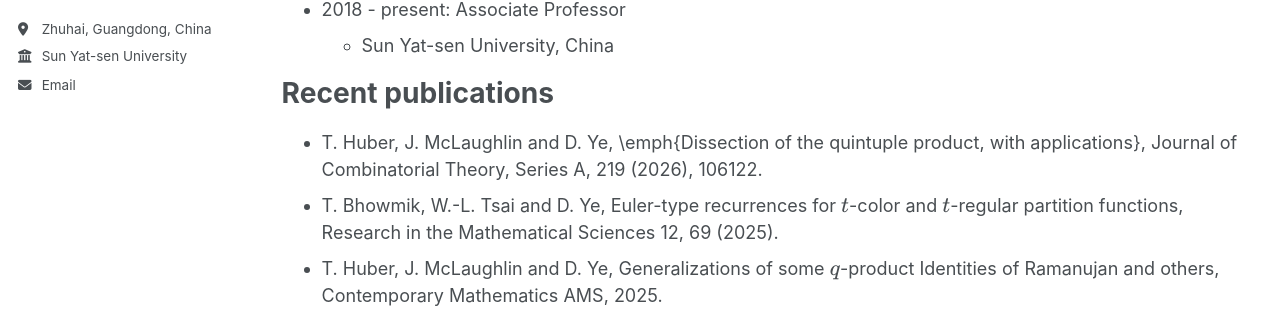
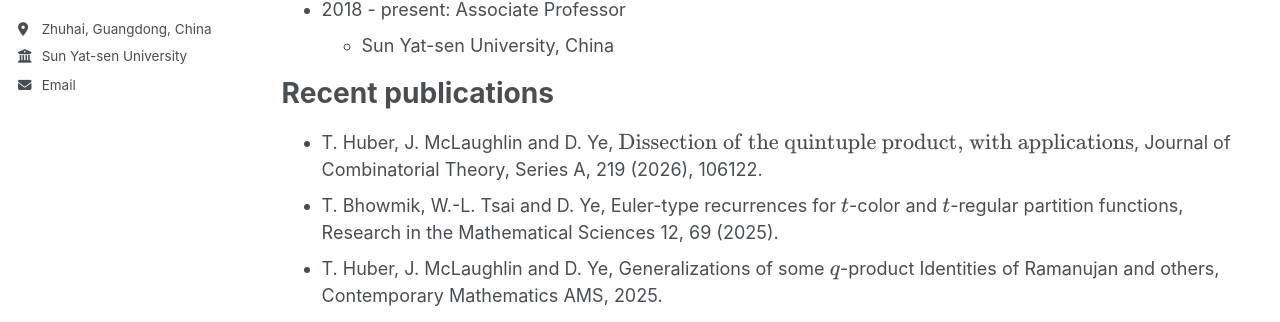
Before and after one commit to Dongxi-Ye/homepage, a Jekyll site: the page built from _pages/cv.md, in a window 1280 px wide and 900 px high. Shown: the part 364-686 px from the top of the window. Built offline with Jekyll 4.4.1, drawn with Linux system fonts in a browser that asks for light colours.

Commit message:
Update cv.md

```diff
--- a/_pages/cv.md
+++ b/_pages/cv.md
@@ -21,7 +21,7 @@ Work experience
 
 Recent publications
 ======
-* T. Huber, J. McLaughlin and D. Ye, \emph{Dissection of the quintuple product, with applications}, Journal of Combinatorial Theory, Series A, 219 (2026), 106122.
+* T. Huber, J. McLaughlin and D. Ye, $$\text{Dissection of the quintuple product, with applications}$$, Journal of Combinatorial Theory, Series A, 219 (2026), 106122.
 * T. Bhowmik, W.-L. Tsai and D. Ye, Euler-type recurrences for $$t$$-color and $$t$$-regular partition functions,  Research in the Mathematical Sciences 12, 69 (2025).
 * T. Huber, J. McLaughlin and D. Ye, Generalizations of some $$q$$-product Identities of Ramanujan and others, Contemporary Mathematics AMS, 2025.
 * T. Huber, J. McLaughlin and D. Ye, Dissections of lacunary eta quotients and identically vanishing coefficients. Advances in Applied Mathematics 168 (2025), Paper No. 102902.
```
